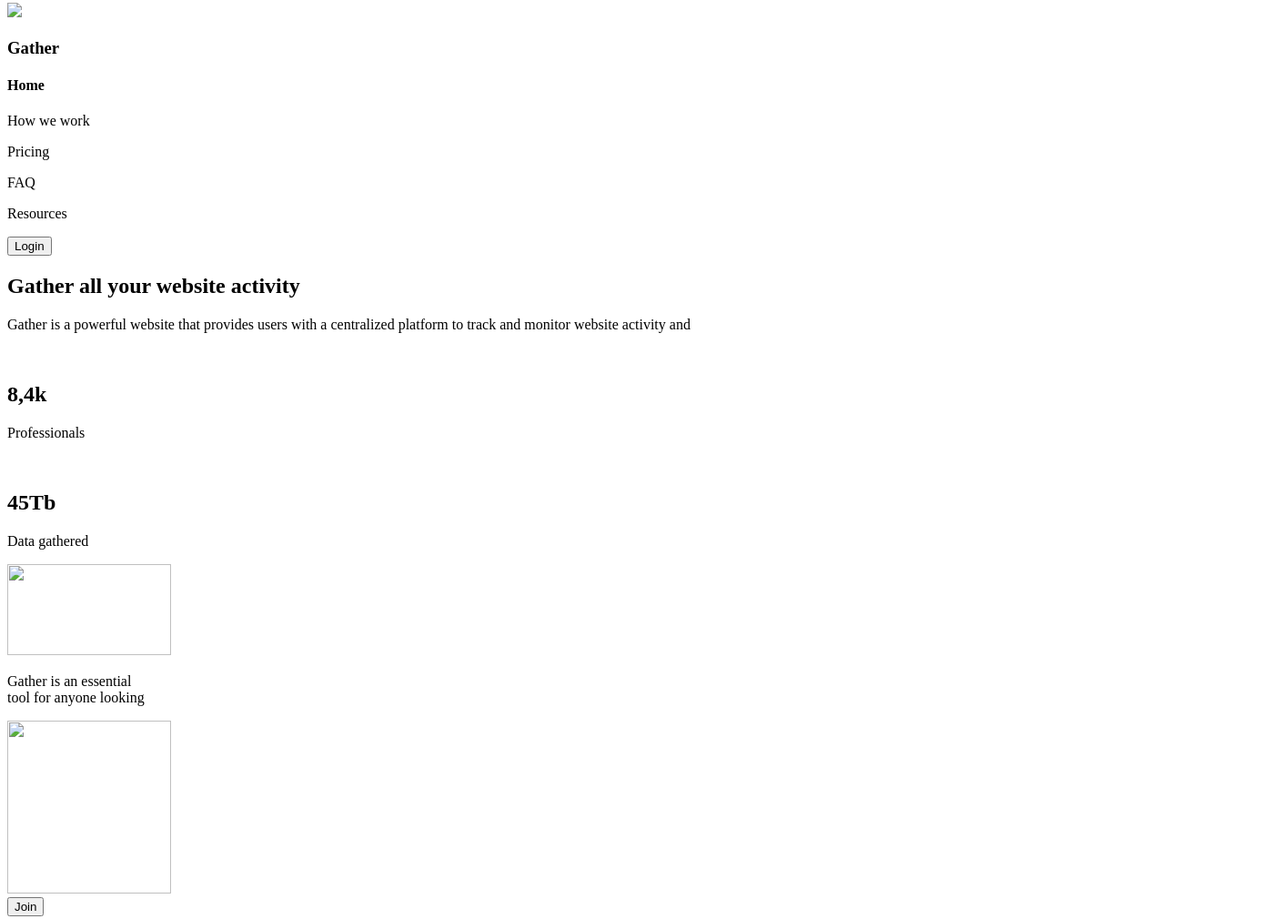
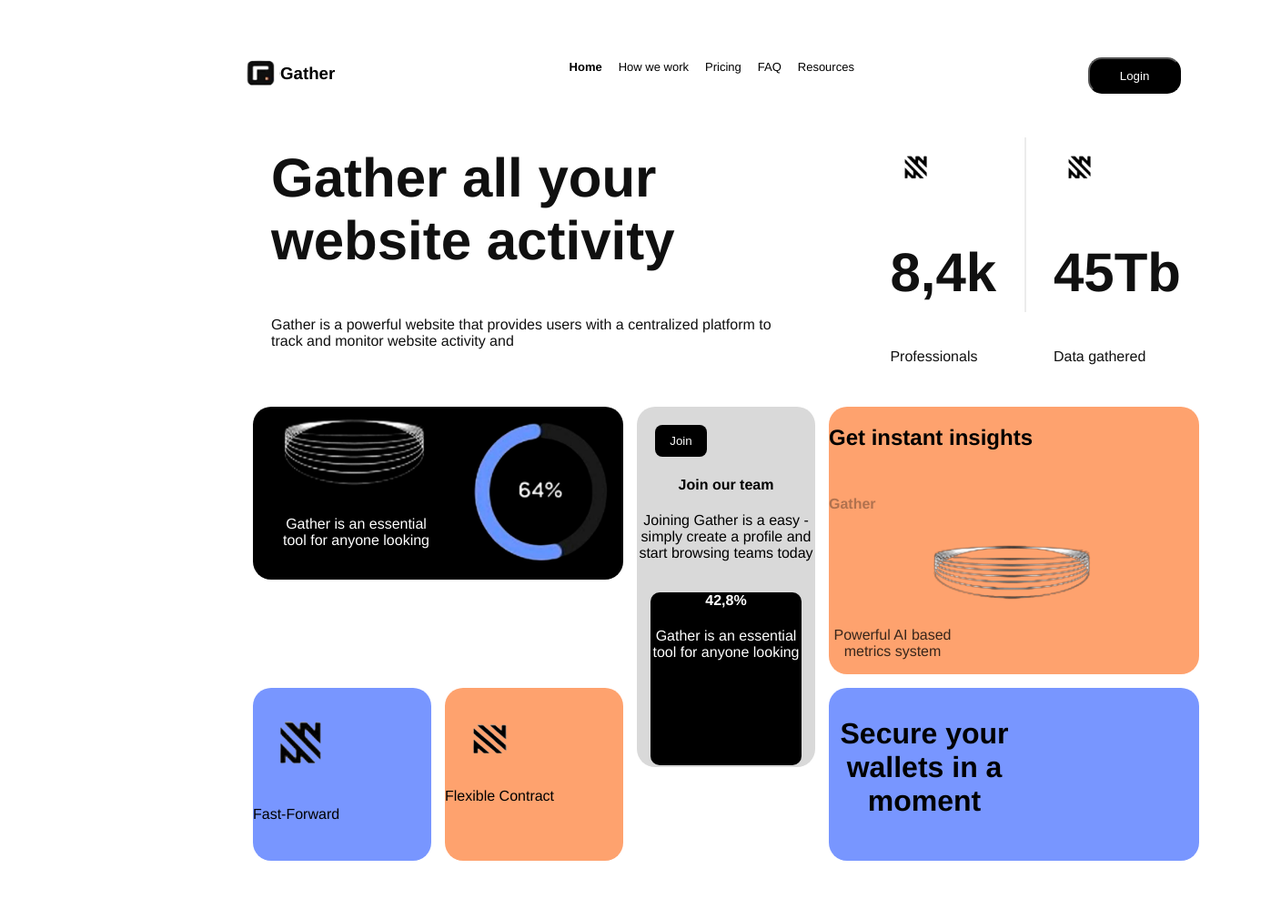
Before and after one commit to Mishjay/grid-test, a plain HTML site: page index.html in a window 1280 px wide. Shown: the part 5-1015 px from the top of the page at 91% size, 1408 px wide, since content can reach past the window. Drawn offline with Linux system fonts and the light colour scheme.

Commit message:
index.html

```diff
--- a/index.html
+++ b/index.html
@@ -3,7 +3,7 @@
   <head>
     <meta charset="UTF-8" />
     <meta name="viewport" content="width=device-width, initial-scale=1.0" />
-    <link rel="stylesheet" href="grid.css" />
+    <link rel="stylesheet" href="style.css" />
     <title>Document</title>
   </head>
   <body>
@@ -11,7 +11,7 @@
       <header>
         <div class="head-div">
           <div class="headder">
-            <img class="header-icon" src="header icon.png" />
+            <img class="header-icon" src="images/header icon.png" />
             <h3 class="gather-icon">Gather</h3>
           </div>
 
@@ -34,13 +34,13 @@
           </p>
         </div>
         <div class="icon-1">
-          <img class="ist-icon" src="8,4k and small blue.png" alt="" />
+          <img class="ist-icon" src="images/8,4k and small blue.png" alt="" />
           <h1>8,4k</h1>
           <p>Professionals</p>
         </div>
         <div class="vertical-line"></div>
         <div class="icon-2">
-          <img class="snd-icon" src="45tb and orange.png" alt="" />
+          <img class="snd-icon" src="images/8,4k and small blue.png" alt="" />
           <h1>45Tb</h1>
           <p>Data gathered</p>
         </div>
@@ -52,7 +52,7 @@
             <img
               width="180px"
               height="100px"
-              src="big orange and black.png"
+              src="images/big orange and black.png"
               alt=""
             />
             <p>
@@ -64,7 +64,7 @@
             class="ist-black-box"
             width="180px"
             height="190px"
-            src="ist black box.png"
+            src="images/ist black box.png"
             alt=""
           />
         </section>
@@ -96,7 +96,7 @@
                 class="ai-based-image"
                 height="80px"
                 width="200px"
-                src="big orange and black.png"
+                src="images/big orange and black.png"
                 alt=""
               />
               <p class="powerful-ai">Powerful AI based metrics system</p>
@@ -108,13 +108,18 @@
             class="blue-blue"
             height="110px"
             width="110px"
-            src="8,4k and small blue.png"
+            src="images/8,4k and small blue.png"
             alt=""
           />
           <p>Fast-Forward</p>
         </section>
         <section class="small-orange">
-          <img height="90px" width="90px" src="45tb and orange.png" alt="" />
+          <img
+            height="90px"
+            width="90px"
+            src="images/45tb and orange.png"
+            alt=""
+          />
           <p>Flexible Contract</p>
         </section>
         <section class="blue-section">
```
